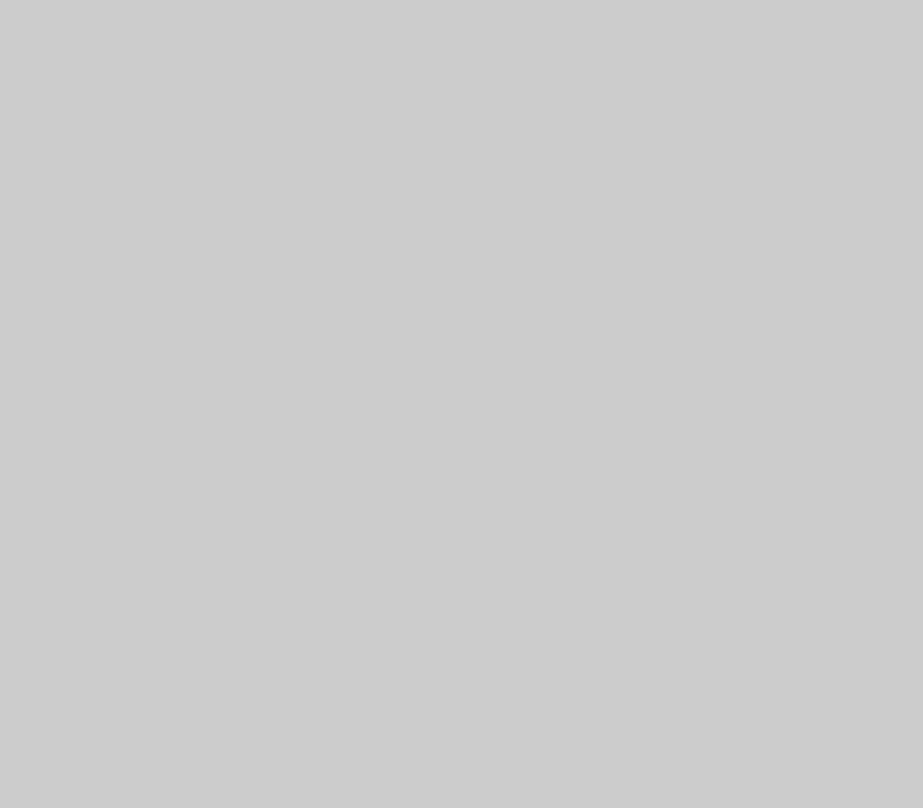
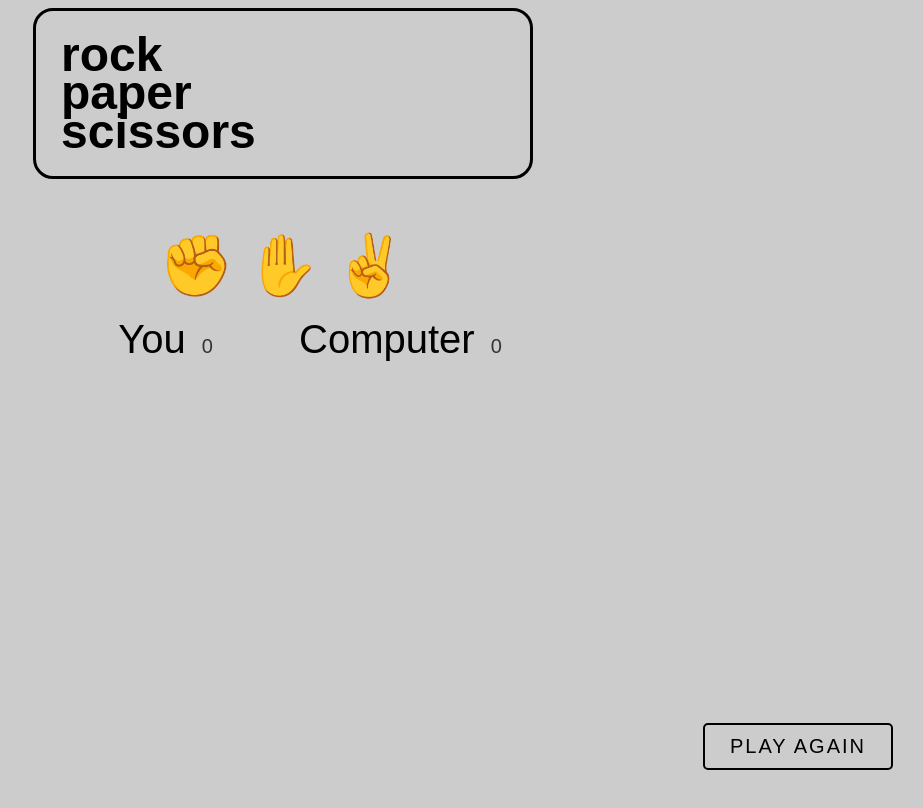
Before and after one commit to gsg-K1-FC/Rock-Paper-Scissors-nesma, a plain HTML site: page index.html in a window 1280 px wide. Shown: the whole page, without its empty margins (357-1280 px from the left). Drawn offline with Linux system fonts and the light colour scheme.

Commit message:
edit deleted html elements after mergeing

```diff
--- a/index.html
+++ b/index.html
@@ -8,6 +8,38 @@
 
 </head>
 <body>
+    <div class="contanier">
+        <header>
+            <h1>
+                <span>rock</span>
+                <span>paper</span>
+                <span>scissors</span>
+            </h1>
+            <!-- <div class="score-contanier">
+                <h4>score</h4>
+                <p>0</p>
+            </div> -->
+        </header>
+    <div class="selections">
+     <button class="selection" data-selection="rock">✊ </button>
+     <button class="selection" data-selection="paper">✋ </button>
+     <button class="selection" data-selection="scissors">✌️  </button>
+     </div>
+     <div class="results">
+         <div>
+             You
+             <span class="result-score">0</span>
+
+         </div>
+         <div>
+             Computer
+             <span class="result-score">0</span>
+         </div>
+     </div>
+     <!-- <div class="result-selection winner">✋</div>
+     <div class="result-selection">✌️ </div> -->
+     <button class="btn-again">Play again</button>
+ </div>
 
 
 <script src="script.js"></script>
```
